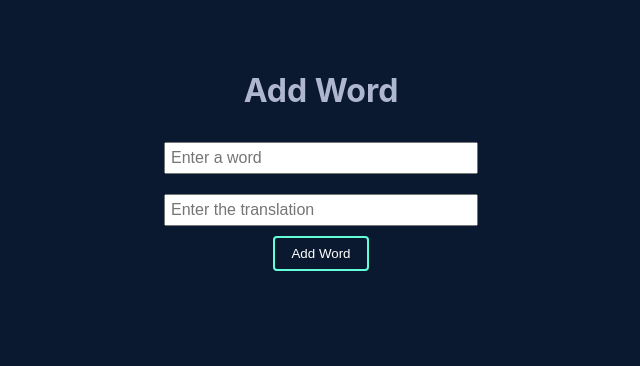
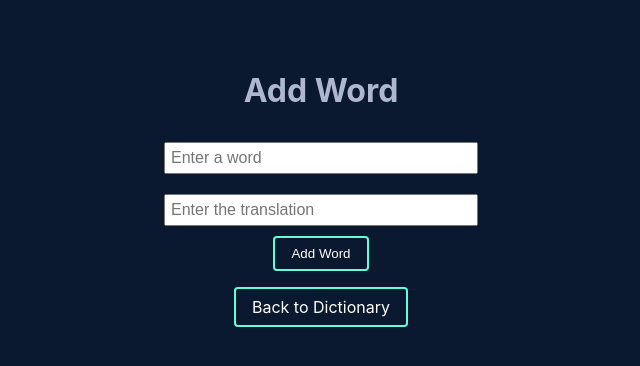
Before and after one commit to kozakevich13/dictionary, a React (Create React App) app: page /add-word in a window 1280 px wide. Shown: the top 366 px of the page, without its empty margins (319-959 px from the left). Built offline with nearby package versions, Linux system fonts and the light colour scheme.

Commit message:
add link Back to Dictionary

```diff
--- a/src/pages/AddWord.js
+++ b/src/pages/AddWord.js
@@ -2,6 +2,7 @@ import React, { useState } from "react";
 import { useDispatch } from "react-redux";
 import { addWord } from "../actions/actions";
 import { useNavigate } from 'react-router-dom';
+import { Link } from "react-router-dom";
 import "../styles/AddWord.css";
 
 const AddWord = () => {
@@ -38,6 +39,7 @@ const AddWord = () => {
         className="add-word-input"
       />
       <button onClick={handleAddWord} className="add-word-button">Add Word</button>
+      <Link className="btn-back" to="/">Back to Dictionary</Link>
     </div>
   );
 };
--- a/src/styles/AddWord.css
+++ b/src/styles/AddWord.css
@@ -27,3 +27,19 @@
   .add-word-button:hover {
     border-color: white;
   }
+
+  .btn-back {
+    margin-bottom: 1rem;
+    border: solid 2px;
+    border-color: #64ffda;
+    color: white;
+    padding: 0.5rem 1rem;
+    text-decoration: none;
+    border-radius: 0.25rem;
+    background-color: #0a192f;
+    cursor: pointer;
+  }
+
+  .btn-back:hover {
+    border-color: white;
+  }
```
